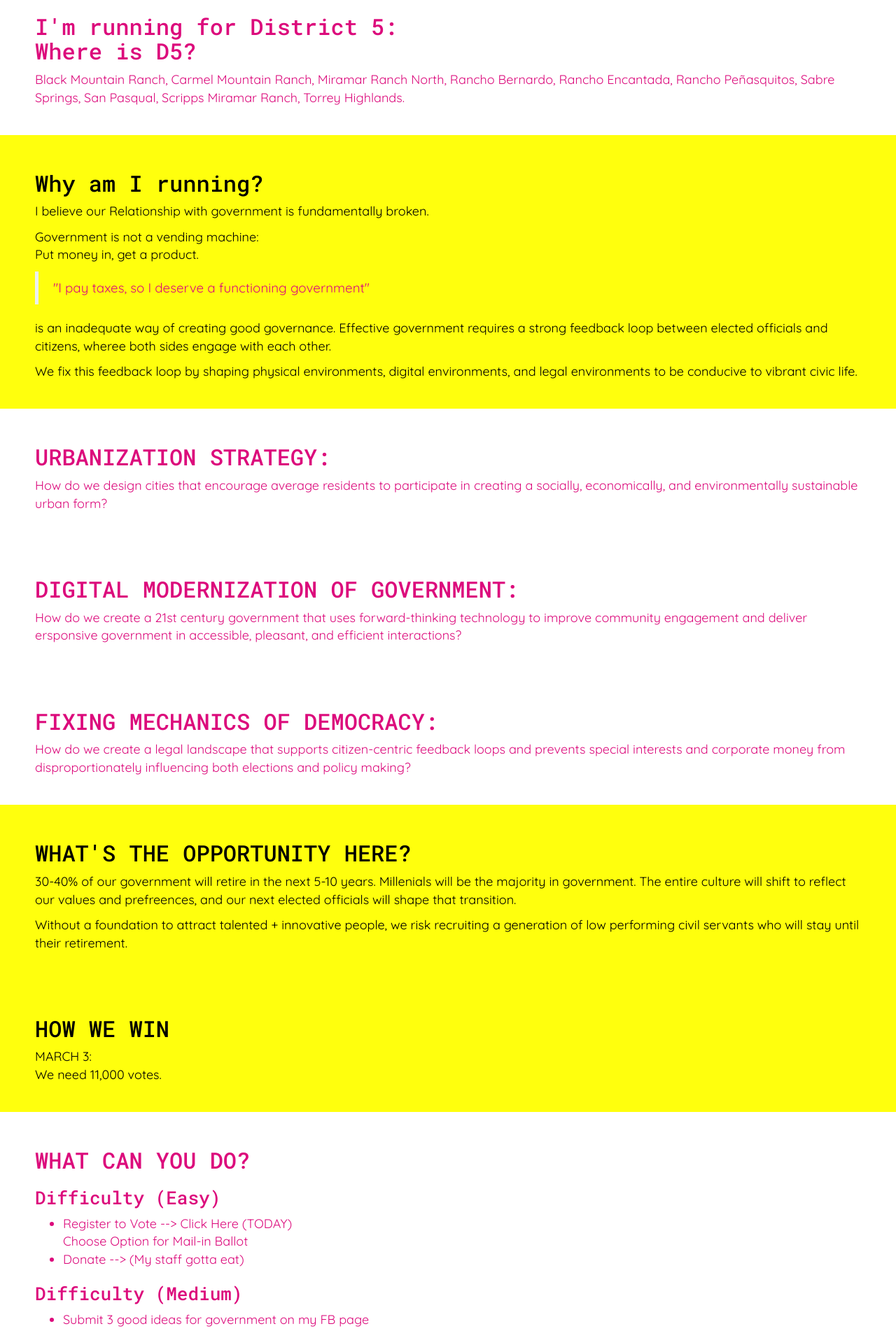
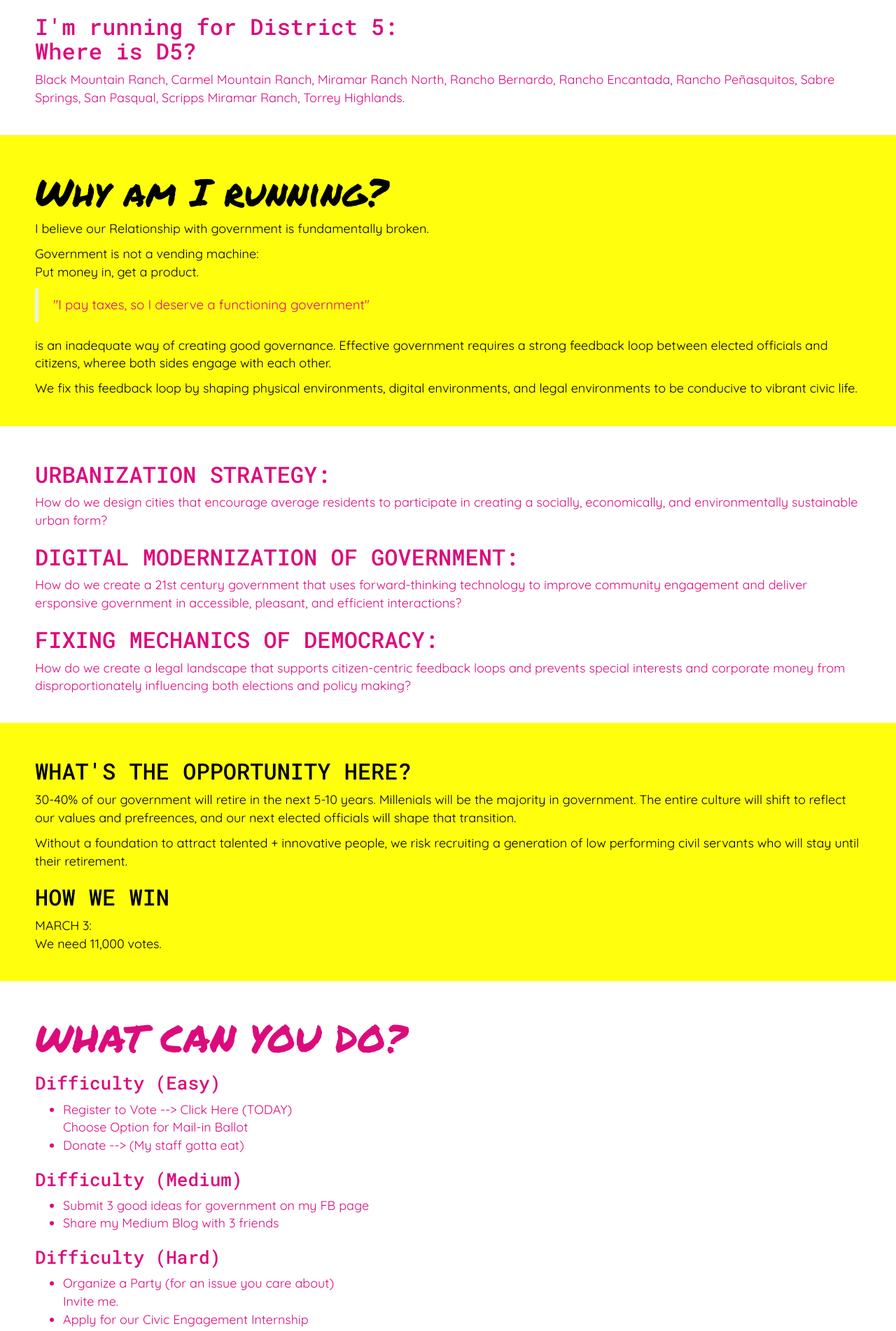
Before and after one commit to matikin9/campaign-website, a Jekyll site: the page built from index.md, in a window 1280 px wide. Shown: the part 489-2391 px from the top of the page at 70% size. Built offline with Jekyll 4.4.1, drawn with Linux system fonts in a browser that asks for light colours.

Commit message:
emphasized header styles

```diff
--- a/_includes/css/style.css
+++ b/_includes/css/style.css
@@ -10,6 +10,11 @@
 
 .bg-two {
     background-color: #{{ site.data.template.color.dark-one }};
+}
+
+.emphasize-header {
+    font-family: 'Permanent Marker';
+    font-size: 3em;
 }
 
 
--- a/_includes/do.html
+++ b/_includes/do.html
@@ -1,5 +1,5 @@
 <section>
-    <h2>WHAT CAN YOU DO?</h2>
+    <h2 class="emphasize-header">WHAT CAN YOU DO?</h2>
 
     <h3>Difficulty (Easy)</h3>
     <ul>
--- a/_includes/head.html
+++ b/_includes/head.html
@@ -11,6 +11,7 @@
     <!-- Custom Fonts -->
     <link href="https://fonts.googleapis.com/css?family=Roboto+Mono:500" rel="stylesheet">
     <link href="https://fonts.googleapis.com/css?family=Quicksand" rel="stylesheet">
+    <link href="https://fonts.googleapis.com/css?family=Permanent+Marker" rel="stylesheet">
 
     <!--<link rel="shortcut icon" type="image/x-icon" href="img/favicon.ico" >-->
 
--- a/_includes/opportunity.html
+++ b/_includes/opportunity.html
@@ -2,9 +2,7 @@
     <h2>WHAT'S THE OPPORTUNITY HERE?</h2>
     <p>30-40% of our government will retire in the next 5-10 years.  Millenials will be the majority in government.  The entire culture will shift to reflect our values and prefreences, and our next elected officials will shape that transition.</p>
     <p>Without a foundation to attract talented + innovative people, we risk recruiting a generation of low performing civil servants who will stay until their retirement.</p>
-</section>
 
-<section class="bg-one">
     <h2>HOW WE WIN</h2>
     <p>MARCH 3:<br>
     We need 11,000 votes.</p>
--- a/_includes/sign-up.html
+++ b/_includes/sign-up.html
@@ -1,5 +1,5 @@
 <section class="bg-one">
-    <h2>Sign Up</h2>
+    <h2 class="emphasize-header">Sign Up</h2>
     <p>For restaurant recommendations, dad jokes, and opportunities to protest, enter your email:<br>
     <input type="text"> <input type="button" value="Submit"></p>
 </section>
--- a/_includes/strategy.html
+++ b/_includes/strategy.html
@@ -1,5 +1,5 @@
 <section class="bg-one">
-    <h2>Why am I running?</h2>
+    <h2 class="emphasize-header">Why am I running?</h2>
     <p>I believe our Relationship with government is fundamentally broken.</p>
     <p>Government is not a vending machine: <br>
     Put money in, get a product.</p>
@@ -12,14 +12,10 @@
 <section>
     <h2>URBANIZATION STRATEGY:</h2>
     <p>How do we design cities that encourage average residents to participate in creating a socially, economically, and environmentally sustainable urban form?</p>
-</section>
 
-<section>
     <h2>DIGITAL MODERNIZATION OF GOVERNMENT:</h2>
     <p>How do we create a 21st century government that uses forward-thinking technology to improve community engagement and deliver ersponsive government in accessible, pleasant, and efficient interactions?</p>
-</section>
 
-<section>
     <h2>FIXING MECHANICS OF DEMOCRACY:</h2>
     <p>How do we create a legal landscape that supports citizen-centric feedback loops and prevents special interests and corporate money from disproportionately influencing both elections and policy making?</p>
 </section>
```
